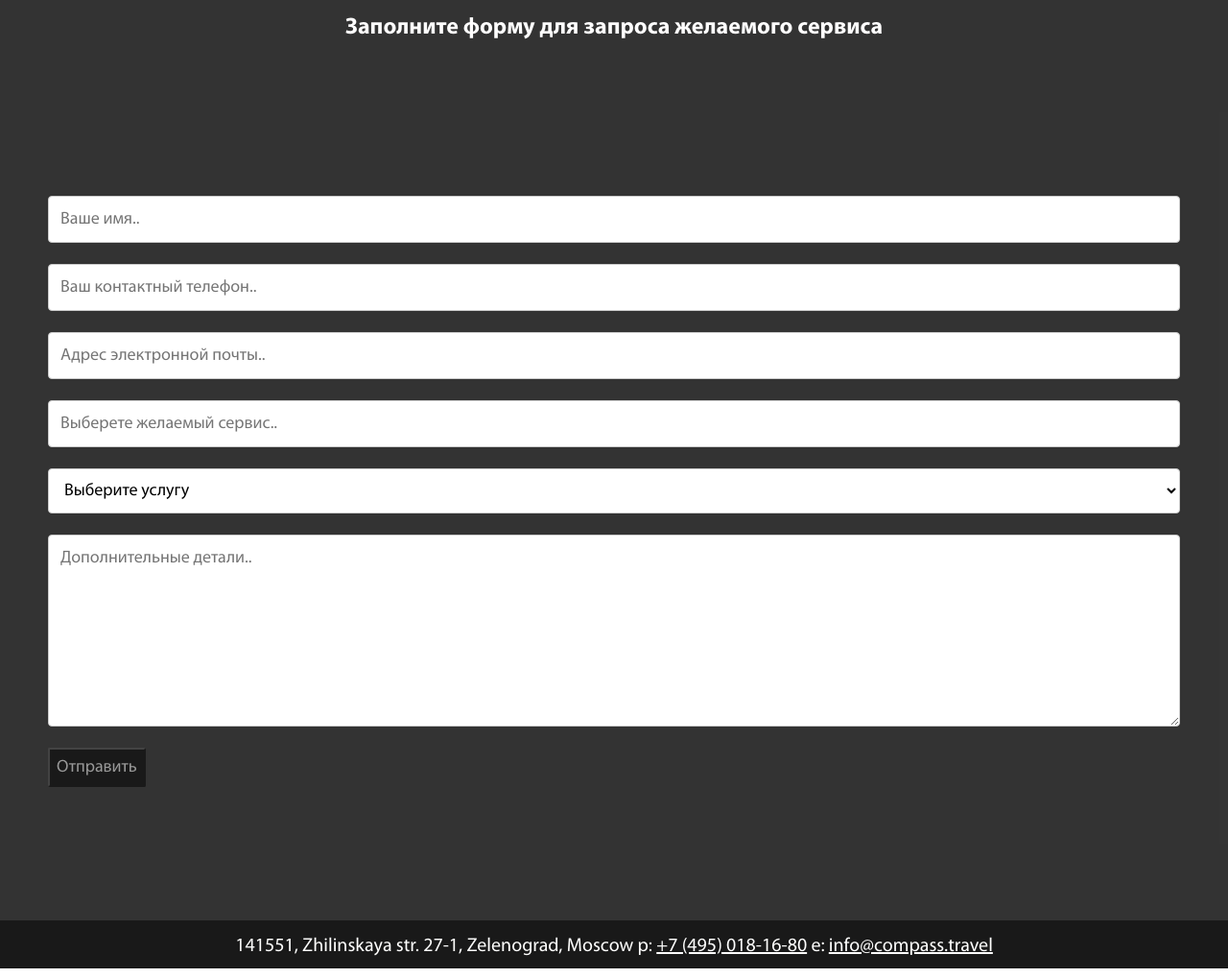
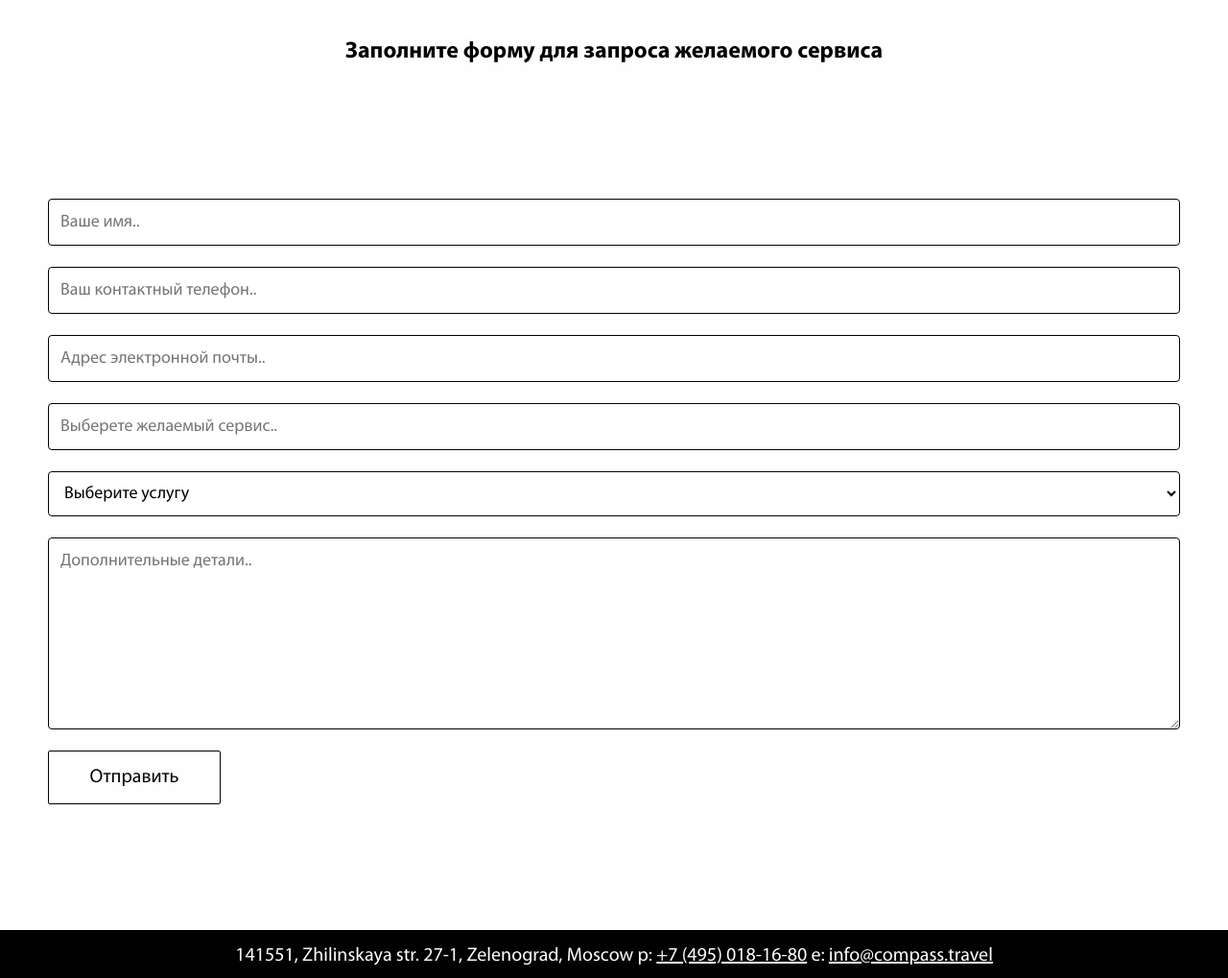
Before and after one commit to lesch-xx/compass.travel, a Jekyll site: the page built from concierge.html, in a window 1280 px wide. Shown: the part 900-1919 px from the top of the page at 96% size. Built offline with Jekyll 4.4.1, drawn with Linux system fonts in a browser that asks for light colours.

Commit message:
Jegor scss fix

```diff
--- a/_layouts/default.html
+++ b/_layouts/default.html
@@ -5,6 +5,7 @@
     <meta name="viewport" content="width=device-width, initial-scale=1.0">
     <meta name="description" content="Ваш лучший гид по путешествиям">
     <link rel="stylesheet" href="https://cdnjs.cloudflare.com/ajax/libs/font-awesome/4.7.0/css/font-awesome.min.css">
+    <link rel="stylesheet" href="styles/common.css">
     <link rel="stylesheet" href="styles/{{page.styles}}">
     <title>Compass.Travel</title>
   </head>
--- /dev/null
+++ b/_sass/_colors.scss
@@ -0,0 +1,2 @@
+$color-black: #010101;
+$color-white: #FFFEFE;
--- /dev/null
+++ b/styles/common.scss
@@ -0,0 +1,2 @@
+---
+---
--- /dev/null
+++ b/styles/concierge.scss
@@ -0,0 +1,555 @@
+---
+---
+@import "colors.scss";
+
+@font-face {
+  font-family: MyriadPro;
+  src: url("fonts/MYRIADPRO-REGULAR.woff");
+}
+
+@font-face {
+  font-family: MyriadPro;
+  font-weight: bold;
+  src: url("fonts/MYRIADPRO-BOLD.woff");
+}
+
+* {
+  margin: 0;
+  padding: 0;
+  box-sizing: border-box;
+  font-family: "MyriadPro", sans-serif;
+}
+
+html,
+body {
+  height: 100%;
+}
+
+main {
+  flex-grow: 1;
+}
+
+header {
+  display: flex;
+  justify-content: space-between;
+  align-items: center;
+  position: absolute;
+  top: 0;
+  left: 0;
+  width: 100%;
+  padding: 15px 100px;
+  transition: 0.5s ease;
+  z-index: 999;
+}
+
+header .brand {
+  color: $color-white;
+  font-size: 30px;
+  text-transform: uppercase;
+  text-decoration: none;
+  font-weight: bold;
+  letter-spacing: -2px;
+}
+
+header .navigation {
+  position: relative;
+}
+
+header .navigation .navigation-items a {
+  position: relative;
+  color: $color-white;
+  font-size: 24px;
+  text-decoration: none;
+  margin-left: 30px;
+  transition: 0.3s ease;
+}
+
+header .navigation .navigation-items a:before {
+  content:"";
+  position: absolute;
+  background: $color-white;
+  width: 0;
+  height: 1.5px;
+  bottom: 0;
+  left: 0;
+  transition: 0.4s ease;
+}
+
+header .navigation .navigation-items a:hover:before {
+  width: 100%;
+}
+
+section {
+  padding: 100px 200px;
+}
+
+.home {
+  position: relative;
+  width: 100%;
+  min-height: 100vh;
+  display: flex;
+  justify-content: center;
+  flex-direction: column;
+  background: #FBEEF5;
+}
+
+.home:before {
+  z-index: 777;
+  content: "";
+  position: absolute;
+  background: rgba(3, 96, 251, 0.2);
+  width: 100%;
+  height: 100%;
+  top: 0;
+  left: 0;
+}
+
+.home .content {
+  z-index: 888;
+  color: $color-white;
+  width: 80%;
+  margin-top: 50px;
+  display: block;
+}
+
+.home .content h1 {
+  font-size: 60px;
+  text-transform: uppercase;
+  letter-spacing: 3px;
+  line-height: 75px;
+  margin-bottom: 20px;
+}
+
+.home .content p {
+  margin-bottom: 55px;
+  background-color: $color-black;
+  opacity: 0.8;
+  padding-bottom: 15px;
+  padding-left: 15px;
+}
+
+.content ul {
+  background-color: $color-black;
+  opacity: 0.8;
+  padding: 15px 15px;
+  font-size: 20px;
+}
+
+.content ul li {
+  display: inline;
+  font-size: 20px;
+}
+
+.content ul li::before {
+ content: "\2022";
+ font-size: 20px;
+ letter-spacing: 10px;
+ padding-left: 10px;
+}
+
+.home .media-icons {
+  display: flex;
+  flex-direction: column;
+  position: absolute;
+  right: 30px;
+  transition: 0.5s ease;
+  z-index: 888;
+}
+
+.home .media-icons a {
+  color: $color-white;
+  font-size: 30px;
+  transition: 0.3s ease;
+}
+
+.home .media-icons a:not(:last-child) {
+  margin-bottom: 20px;
+}
+
+.home .media-icons a:hover {
+  transform: scale(1.3);
+}
+
+.contact-form {
+ display: none;
+}
+
+.contact-form.active {
+  display: flex;
+  justify-content: center;
+  align-items: center;
+  position: fixed;
+  width: 100%;
+  height: 100vh;
+  top: 0;
+  left: 0;
+  background: rgba(1, 1, 1, 0.8);
+  z-index: 1000;
+}
+
+.contact-form.active .form-items {
+  color: rgba(255, 255, 255, 1);
+  font-size: 30px;
+  margin: 30px;
+}
+
+.contact-form.active .form-items {
+  display: flex;
+  justify-content: center;
+  flex-direction: column;
+  align-items: center;
+  background-color: $color-black;
+  opacity: 0.75;
+  width: 600px;
+  max-width: 600px;
+  margin: 20px;
+  padding: 40px;
+  border-radius: 5px;
+  box-shadow: 0 5px 25px rgba(1, 1, 1, 0.2);
+}
+
+.form-btns {
+  display: flex;
+  gap: 20px;
+}
+
+input[type=text], select, textarea {
+  width: 100%;
+  padding: 12px;
+  border: 1px solid $color-black;
+  border-radius: 4px;
+  box-sizing: border-box;
+  margin-top: 6px;
+  margin-bottom: 16px;
+  resize: vertical;
+  font-size: 18px;
+  background-color: rgba(255, 255, 255, 1);
+}
+
+input[placeholder], option, textarea[placeholder] {
+  color: #2E2F2F;
+}
+
+input[type=submit] {
+  background-color: $color-black;
+  padding: 7px 7px;
+  color: $color-white;
+  font-size: 18px;
+  text-decoration: none;
+  border-radius: 2px;
+  cursor: pointer;
+}
+
+input[type=submit]:hover {
+  background-color: rgba(222, 222, 231, 1);
+  color: black;
+}
+
+.home img {
+  z-index: 000;
+  position: absolute;
+  top: 0;
+  left: 0;
+  width: 100%;
+  height: 100%;
+  object-fit: cover;
+}
+
+.video-slide {
+ position: absolute;
+ width: 100%;
+}
+
+.menu-btn {
+  display: none;
+}
+
+.scrolldown {
+  position: absolute;
+  bottom: 10px;
+  left: 50%;
+  width: 40px;
+  height: 40px;
+  transform: translateY(-80px) translateX(-50%)
+             rotate(45deg);
+  z-index: 999;
+}
+
+.scrolldown span {
+  display: block;
+  position: absolute;
+  top: 0;
+  left: 0;
+  width: 100%;
+  height: 100%;
+  border-bottom: 3px solid $color-white;
+  border-right: 3px solid $color-white;
+  animation: animate 1.5s linear infinite;
+  z-index: 999;
+}
+
+.scrolldown span:nth-child(1) {
+  transform: translate(-15px, -15px);
+}
+
+.scrolldown span:nth-child(2) {
+  transform: translate(0, 0);
+}
+
+@keyframes animate {
+  0% {
+    top: -5px;
+    left: -5px;
+    opacity: 1;
+  }
+
+  100% {
+    top: 5px;
+    left: 5px;
+    opacity: 1;
+  }
+}
+
+h2 {
+  margin-top: 40px;
+  background-color: $color-white;
+  color: $color-black;
+  text-align: center;
+  width: 100%;
+}
+
+.contact-form-bottom {
+  display: flex;
+  margin-left: auto;
+  margin-right: auto;
+  justify-content: center;
+  align-items: center;
+  width: 100%;
+  height: 100vh;
+  color: $color-black;
+  background-color: $color-white;
+  padding-left: 50px;
+  padding-right: 50px;
+}
+
+.contact-form-bottom.form-items {
+  display: flex;
+  justify-content: center;
+  align-items: center;
+  flex-direction: column;
+  max-width: 600px;
+  font-size: 30px;
+  color: rgba(255, 255, 255, 1);
+  background-color: $color-black;
+  border-radius: 5px;
+  box-shadow: 0 5px 25px rgba(1, 1, 1, 0.2);
+  margin: 30px;
+}
+
+form .form-btn-send {
+  display: flex;
+  width: 180px;
+  background: $color-white;
+  padding: 15px 15px;
+  color: $color-black;
+  font-size: 20px;
+  font-weight: 400;
+  text-decoration: none;
+  border-radius: 2px;
+  border: 1px solid $color-black;
+}
+
+form .form-btn-send:hover {
+  background-color: $color-black;
+  color: $color-white;
+  border: 1px solid $color-black;
+  width: 180px;
+}
+
+.contactus p {
+  display: flex;
+  flex-direction: row;
+  flex-wrap: wrap;
+  width: auto;
+  margin: auto;
+  justify-content: center;
+  text-align: center;
+  background-color: $color-black;
+  opacity: 0.5;
+  color: $color-white;
+  font-size: 20px;
+  font-weight: 400;
+  text-decoration: none;
+  border-radius: 2px;
+}
+
+.media-bottom {
+  display: flex;
+  justify-content: center;
+  align-items: center;
+  flex-direction: row;
+  background: rgb(1, 1, 1);
+  opacity: 0.5;
+  color: $color-white;
+  width: auto;
+  margin: auto;
+  font-size: 20px;
+  letter-spacing: 20px;
+}
+
+.media-bottom .fa {
+  text-decoration: none;
+  color: $color-white;
+}
+
+.footer {
+  display: block;
+  position: sticky;
+  text-align: center;
+  padding-top: 15px;
+  width: 100%;
+  height: 50px;
+  color: $color-white;
+  font-size: 20px;
+  flex-wrap: wrap;
+  z-index: 999;
+  background-color: $color-black;
+}
+
+.footer address {
+  text-decoration: none;
+  font-style: normal;
+}
+
+.footer address a {
+  color: $color-white;
+  cursor: pointer;
+}
+
+@media (max-width: 1040px) {
+  header {
+    padding: 12px 20px;
+  }
+
+  section {
+    padding: 100px 20px;
+  }
+
+  .video-slide {
+    object-fit: cover;
+    width: auto;
+    object-position: center;
+  }
+
+  .home .media-icons {
+    right: 15px;
+  }
+
+  header .navigation {
+   display: none;
+  }
+
+  header .navigation.active {
+    position: fixed;
+    width: 100%;
+    height: 100vh;
+    top: 0;
+    left: 0;
+    display: flex;
+    justify-content: center;
+    align-items: center;
+    text-align: center;
+    background-color: $color-black;
+    opacity: 0.6;
+  }
+
+  header .navigation .navigation-items a {
+    color: rgba(255, 255, 255, 1);
+    font-size: 30px;
+    margin: 30px;
+  }
+
+  header .navigation .navigation-items a:before {
+    background-color: rgba(255, 255, 255, 1);
+    height: 1.5px;
+  }
+
+  header .navigation.active .navigation-items {
+    background-color: $color-black;
+    opacity: 0.75;
+    width: 600px;
+    max-width: 600px;
+    margin: 20px;
+    padding: 40px;
+    display: flex;
+    flex-direction: column;
+    align-items: center;
+    border-radius: 5px;
+    box-shadow: 0 5px 25px rgba(1, 1, 1, 0.2);
+    text-shadow: 1px 1px #3B0B2F;
+  }
+
+  .home .content h1 {
+    font-size: 35px;
+    text-transform: uppercase;
+    letter-spacing: 2px;
+    line-height: 40px;
+    margin-bottom: 20px;
+  }
+
+  .menu-btn {
+    display: block;
+    color: $color-white;
+    font-size: 30px;
+    cursor: pointer;
+    transition: 0.3s ease;
+    z-index: 999;
+  }
+
+  .contact-form.active {
+    display: flex;
+    justify-content: center;
+    align-items: center;
+    position: fixed;
+    width: 100%;
+    height: 100vh;
+    top: 0;
+    left: 0;
+    background-color: rgba(1, 1, 1, 0.3);
+    opacity: 1;
+    z-index: 1000;
+  }
+
+  .allnews {
+    grid-template-columns: repeat(1, 1fr);
+  }
+
+  .footer {
+    display: block;
+    position: sticky;
+    text-align: center;
+    padding: 15px;
+    width: 100%;
+    height: auto;
+    color: $color-black;
+    font-size: 17px;
+    flex-wrap: wrap;
+    z-index: 999;
+  }
+
+  .footer address {
+    text-decoration: none;
+    font-style: normal;
+  }
+
+  .footer address a {
+    color: $color-black;
+    cursor: pointer;
+  }
+}
+
+@media (min-width: 600px) {
+  .allnews {
+    grid-template-columns: repeat(2, 1fr);
+  }
+}
```
